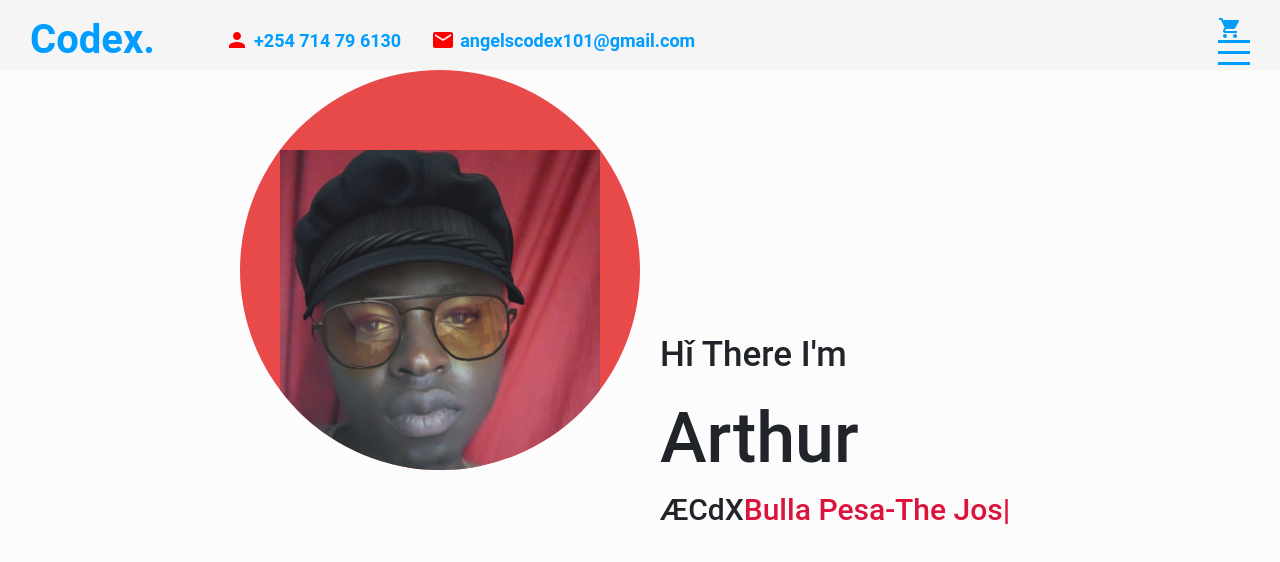
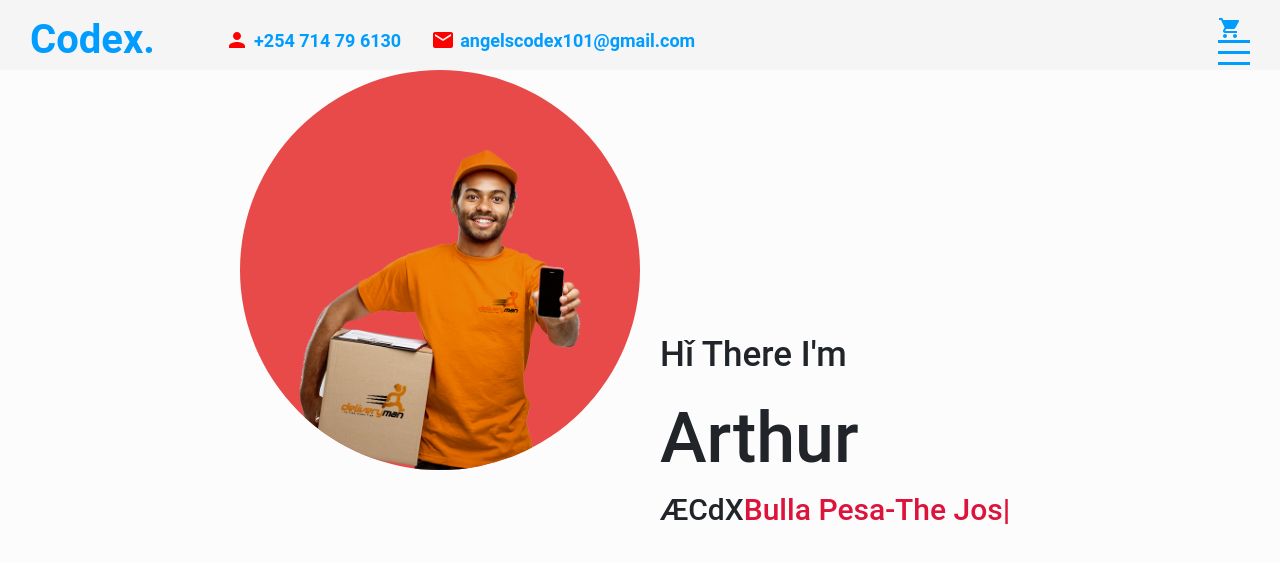
Before and after one commit to angels101/react, a React (Create React App) app: page / in a window 1280 px wide. Shown: the top 562 px of the page. Built offline with nearby package versions, Linux system fonts and the light colour scheme.

Commit message:
minor surgery

```diff
--- a/src/components/intro/Intro.jsx
+++ b/src/components/intro/Intro.jsx
@@ -21,7 +21,7 @@ function Intro() {
         <div className="intro" id="intro">
              <div className="left">
                     <div className="imgContainer">
-                        <img src="assets/ceo.jpg" alt="" />
+                        <img src="assets/profile.png" alt="" />
                     </div>
                 </div>
              <div className="right">
```
Also changed, not shown: public/assets/arthur.jpg (added), public/assets/arthur.png (added).
